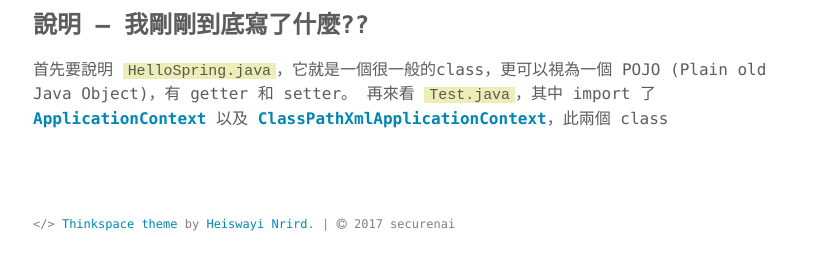
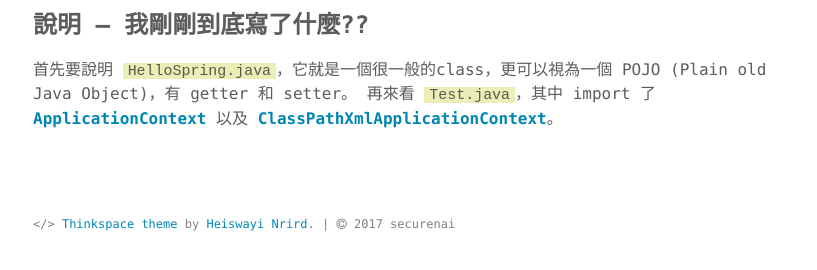
Before and after one commit to securenai/securenai.github.io, a Jekyll site: the page built from spring/spring_page2.md, in a window 1280 px wide and 900 px high, scrolled down 2438 px. Shown: the part 619-889 px from the top of the window, without its empty margins (231-1048 px from the left). Built offline with Jekyll 4.4.1, drawn with Linux system fonts in a browser that asks for light colours; our own code applies the rules of GitHub Pages for plain Markdown files.

Commit message:
Update spring_page2.md

```diff
--- a/spring/spring_page2.md
+++ b/spring/spring_page2.md
@@ -97,4 +97,4 @@
 
 ### 說明 -- 我剛剛到底寫了什麼??
 首先要說明 `HelloSpring.java`，它就是一個很一般的class，更可以視為一個 POJO (Plain old Java Object)，有 getter 和 setter。
-再來看 `Test.java`，其中 import 了 **<a href="https://docs.spring.io/spring/docs/current/javadoc-api/org/springframework/context/ApplicationContext.html" target="_blank">ApplicationContext</a>** 以及 **<a href="https://docs.spring.io/spring/docs/current/javadoc-api/org/springframework/context/support/ClassPathXmlApplicationContext.html" target="_blank">ClassPathXmlApplicationContext</a>**，此兩個 class
+再來看 `Test.java`，其中 import 了 **<a href="https://docs.spring.io/spring/docs/current/javadoc-api/org/springframework/context/ApplicationContext.html" target="_blank">ApplicationContext</a>** 以及 **<a href="https://docs.spring.io/spring/docs/current/javadoc-api/org/springframework/context/support/ClassPathXmlApplicationContext.html" target="_blank">ClassPathXmlApplicationContext</a>**。
```
